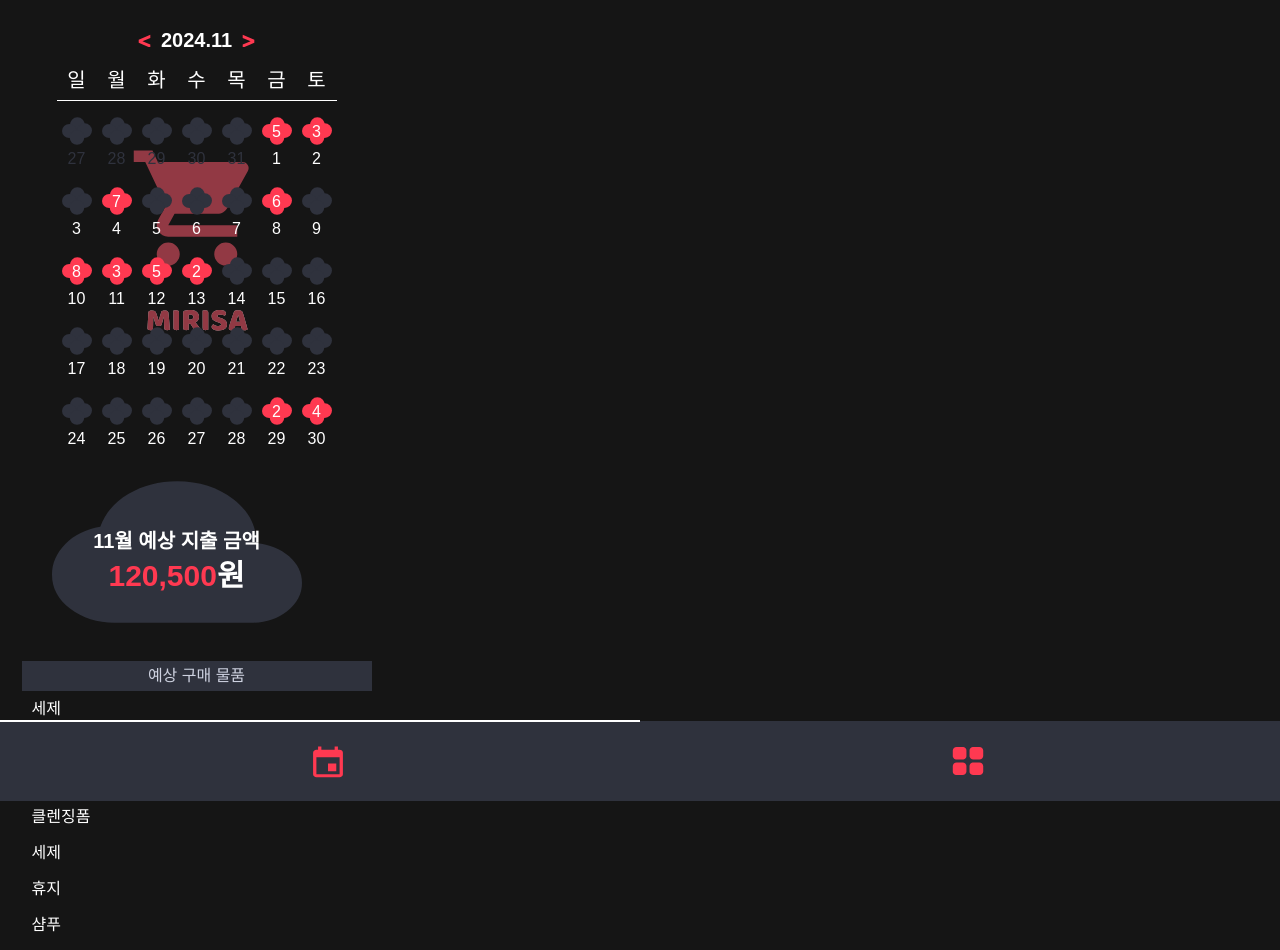
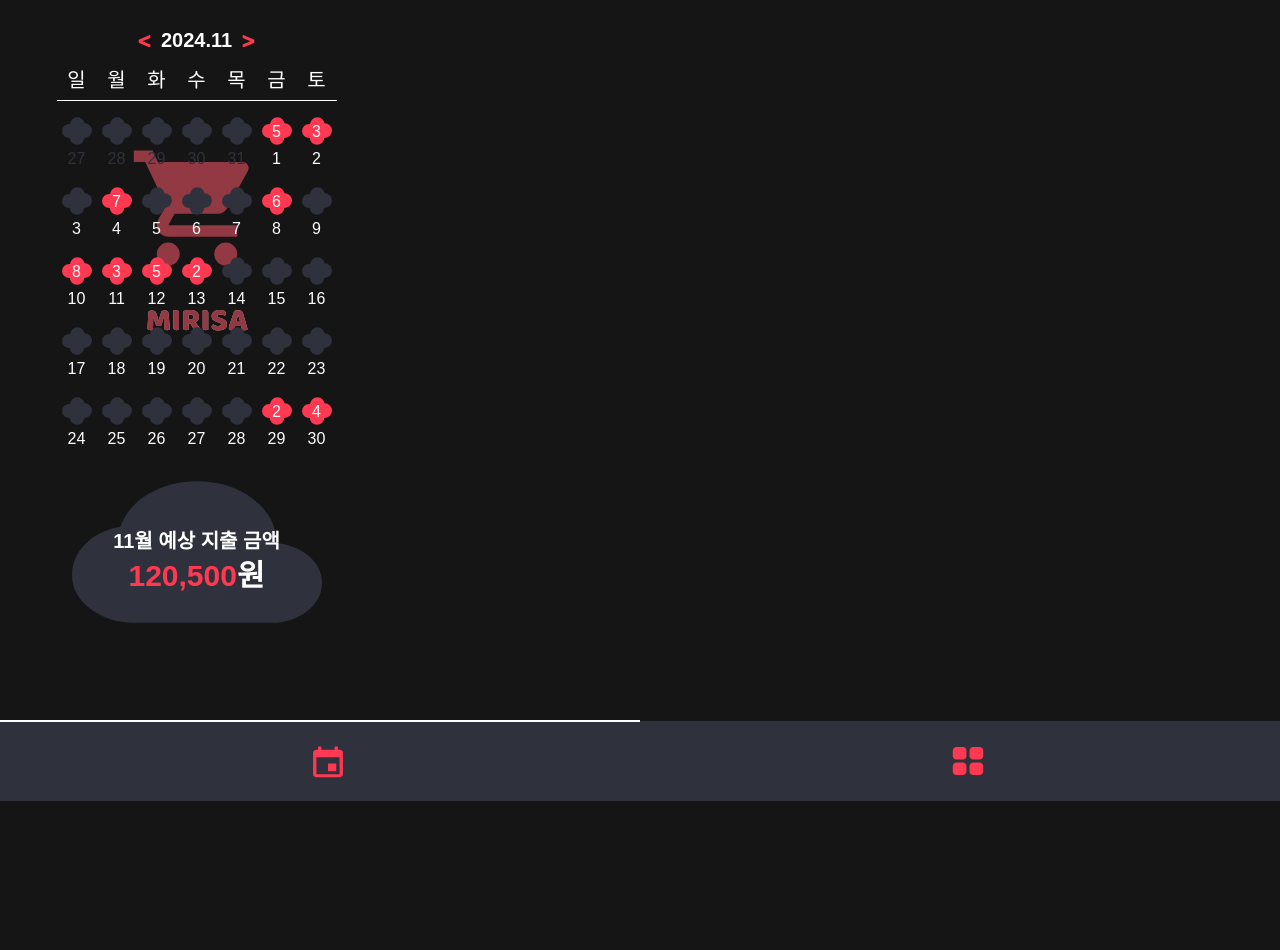
Before and after one commit to Uni-dthon/front, a React (Vite) app: page /calendar in a window 1280 px wide. Shown: the top 950 px of the page. After the commit the page ends 852 px from the top, so only its background shows below. Built offline with nearby package versions, Linux system fonts and the light colour scheme.

Commit message:
mod: calendar 없는 날짜 수정

```diff
--- a/src/CalendarPage.jsx
+++ b/src/CalendarPage.jsx
@@ -1,4 +1,4 @@
-import {useState, useEffect} from 'react';
+import { useState, useEffect } from 'react';
 import styled from 'styled-components';
 import calendarBag from './images/calendarBag.svg';
 import previousBtn from './images/previousBtn.svg';
@@ -13,6 +13,7 @@ const Wrapper = styled.div`
     display: flex;
     flex-direction: column;
     padding-top: 20px;
+    align-items: center;
 `;
 
 const Container = styled.div`
@@ -138,30 +139,11 @@ const MoneyText = styled.div`
     display: flex;
 `;
 
-const DateListContainer = styled.div`
-    width: 350px;
-    height: 30px;
-    background-color: var(--darkgrey-color);
-    display: flex;
-    align-items: center;
-    justify-content: space-around;
-`;
-
-const ListText = styled.div`
-    color: var(--lightgrey-color);
-`;
-
-const ExpendDdayText = styled.div`
-    color: var(--lightgrey-color);
-`;
-
 export default function CalendarPage() {
   const [currentDate, setCurrentDate] = useState(new Date());
-  const [ItemSelect, setItemSelect] = useState([]);
-  const [Dday, setDdaySelect] = useState();
+  const [itemSelect, setItemSelect] = useState(null);
   const year = currentDate.getFullYear();
   const month = currentDate.getMonth();
-
 
   const [data, setData] = useState([]);
 
@@ -242,27 +224,7 @@ export default function CalendarPage() {
     const dateString = returnStringDate(date); // date를 문자열로 변환
     const items = data.find(item => item.date === dateString); // 해당 날짜의 물품 리스트를 찾음
     setItemSelect(items);
-    setDdaySelect(calculateDDay(dateString));
-  };
-
-  const calculateDDay = (targetDate) => {
-    const today = new Date(); // 현재 날짜
-    const target = new Date(targetDate); // 목표 날짜
-
-    // 날짜 차이를 밀리초로 계산
-    const differenceInTime = target - today;
-
-    // 밀리초를 일수로 변환
-    const differenceInDays = Math.ceil(differenceInTime / (1000 * 3600 * 24));
-
-    // D-day 형식으로 반환
-    if (differenceInDays > 0) {
-      return `D+${differenceInDays}`; // 미래의 날짜
-    } else if (differenceInDays < 0) {
-      return `D-${differenceInDays}`; // 과거의 날짜
-    } else {
-      return "D-day"; // 오늘이 D-day
-    }
+    console.log(items);
   };
 
   return (
@@ -305,14 +267,8 @@ export default function CalendarPage() {
         <MoneyText><TomatoText>120,500</TomatoText>원</MoneyText>
       </ThisMonthExpend>
 
-      <DateListContainer>
-        <ListText>{ItemSelect.date}</ListText>
-        <ListText>예상 구매 물품</ListText>
-        <ExpendDdayText>{Dday}</ExpendDdayText>
-      </DateListContainer>
-      <ExtendList/>
+      { itemSelect && <ExtendList itemSelect={itemSelect}/>}
       <BottomNav toggle={true}/>
     </Wrapper>
-)
-  ;
+  );
 }
--- a/src/ExtendList.jsx
+++ b/src/ExtendList.jsx
@@ -1,26 +1,83 @@
+import { useState, useEffect } from 'react';
+import PropTypes from 'prop-types';
 import styled from 'styled-components';
 
 const ItemContainer = styled.div`
   display: flex;
   flex-direction: column;
-`
+  width: 100%;
+`;
+
 const ItemList = styled.div`
   color: #FFFFFF;
   padding: 10px;
-`
+`;
 
-export default function ExtendList() {
-  return(
-    <ItemContainer>
-      <ItemList>세제</ItemList>
-      <ItemList>휴지</ItemList>
-      <ItemList>샴푸</ItemList>
-      <ItemList>클렌징폼</ItemList>
-      <ItemList>세제</ItemList>
-      <ItemList>휴지</ItemList>
-      <ItemList>샴푸</ItemList>
-      <ItemList>클렌징폼</ItemList>
-    </ItemContainer>
-  )
+const DateListContainer = styled.div`
+    width: 350px;
+    height: 30px;
+    background-color: var(--darkgrey-color);
+    display: flex;
+    align-items: center;
+    justify-content: space-around;
+`;
 
+const ListText = styled.div`
+    color: var(--lightgrey-color);
+`;
+
+const ExpendDdayText = styled.div`
+    color: var(--lightgrey-color);
+`;
+
+export default function ExtendList({ itemSelect }) {
+  const [Dday, setDdaySelect] = useState("");
+
+  const calculateDDay = (targetDate) => {
+    const today = new Date();
+    const target = new Date(targetDate);
+
+    const differenceInTime = target - today;
+    const differenceInDays = Math.ceil(differenceInTime / (1000 * 3600 * 24));
+
+    if (differenceInDays > 0) {
+      return `D+${differenceInDays}`;
+    } else if (differenceInDays < 0) {
+      return `D-${differenceInDays}`;
+    } else {
+      return "D-day";
+    }
+  };
+
+  useEffect(() => {
+    if (itemSelect && itemSelect.date) {
+      const dday = calculateDDay(itemSelect.date);
+      setDdaySelect(dday);
+    }
+  }, [itemSelect]);
+
+  // itemSelect가 유효하지 않으면 빈 div를 리턴
+  if (!itemSelect) return null;
+
+  return (
+    <>
+      <DateListContainer>
+        <ListText>{itemSelect.date}</ListText>
+        <ListText>예상 구매 물품</ListText>
+        <ExpendDdayText>{Dday}</ExpendDdayText>
+      </DateListContainer>
+      <ItemContainer>
+        {itemSelect.list.map((item, index) => (
+          <ItemList key={index}>{item}</ItemList>
+        ))}
+      </ItemContainer>
+    </>
+  );
 }
+
+ExtendList.propTypes = {
+  itemSelect: PropTypes.shape({
+    date: PropTypes.string.isRequired,
+    list: PropTypes.arrayOf(PropTypes.string).isRequired,
+  }),
+};
```
